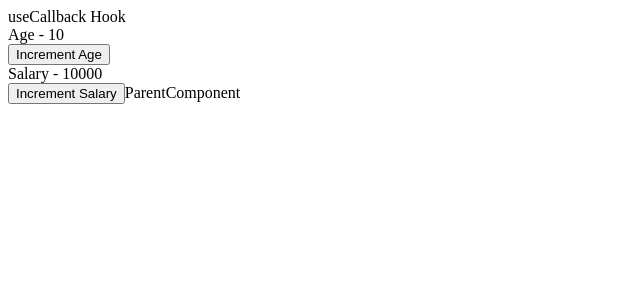
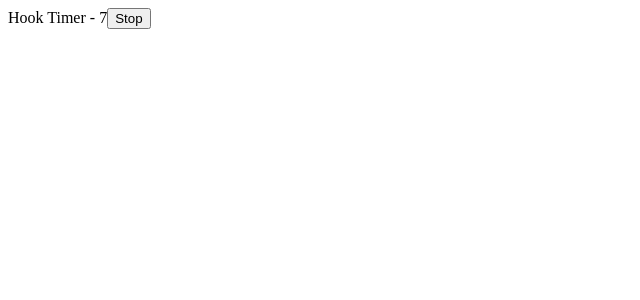
Before and after one commit to subham07-t/Tech-Stack-Sandbox, a React (Vite) app in the folder React/: page / in a window 1280 px wide. Shown: the top 300 px of the page, without its empty margins (0-640 px from the left). Built offline with nearby package versions, Linux system fonts and the light colour scheme.

Commit message:
useRef Hook

```diff
--- /dev/null
+++ b/React/components/useRefHook/FocusInput.jsx
@@ -0,0 +1,17 @@
+import React, { useEffect, useRef } from "react";
+
+const FocusInput = () => {
+  const inputRef = useRef(null);
+
+  useEffect(() => {
+    inputRef.current.focus();
+  }, []);
+
+  return (
+    <div>
+      <input ref={inputRef} type="text" />
+    </div>
+  );
+};
+
+export default FocusInput;
--- /dev/null
+++ b/React/components/useRefHook/HookTimer.jsx
@@ -0,0 +1,24 @@
+import React, { useEffect, useState, useRef } from "react";
+
+const HookTimer = () => {
+  const [timer, setTimer] = useState(0);
+  const intervalRef = useRef();
+
+  useEffect(() => {
+    intervalRef.current = setInterval(() => {
+      setTimer((prev) => prev + 1);
+    }, 1000);
+    return () => {
+      clearInterval(intervalRef.current);
+    };
+  }, []);
+
+  return (
+    <div>
+      Hook Timer - {timer}
+      <button onClick={() => clearInterval(intervalRef.current)}>Stop</button>
+    </div>
+  );
+};
+
+export default HookTimer;
--- a/React/src/App.jsx
+++ b/React/src/App.jsx
@@ -9,6 +9,8 @@
 import UseEffectHook_3 from "../components/useEffectHook/UseEffectHook_3";
 import Root from "../components/useContextHook/Root";
 import ParentComponent from "../components/useCallbackHook/ParentComponent";
+import FocusInput from "../components/useRefHook/FocusInput";
+import HookTimer from "../components/useRefHook/HookTimer";
 
 const App = () => {
   return (
@@ -21,7 +23,9 @@
       {/* <UseEffectHook_2 /> */}
       {/* <UseEffectHook_3 /> */}
       {/* <Root /> */}
-      <ParentComponent />
+      {/* <ParentComponent /> */}
+      {/* <FocusInput /> */}
+      <HookTimer />
     </div>
   );
 };
```
